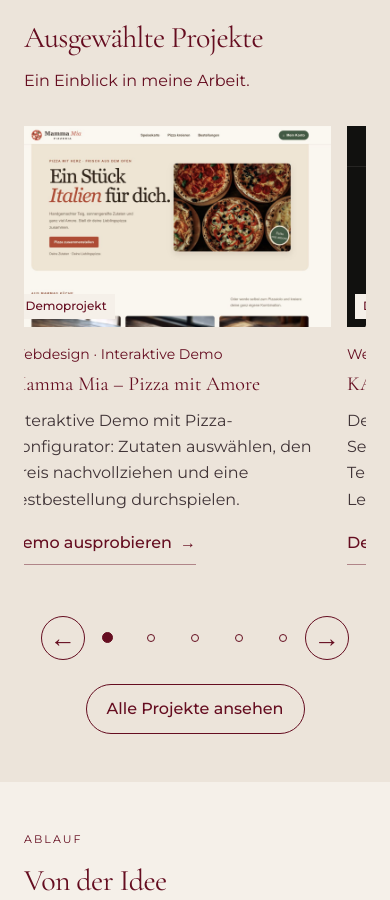
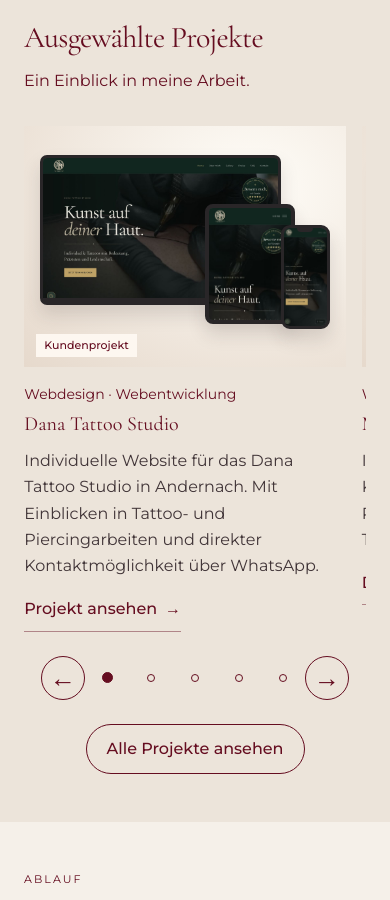
Before and after one commit to AnnaFillanna/anna-filippi.studio, a React (Vite) app: page / in a window 390 px wide. Shown: the part 4000-4900 px from the top of the page. Built offline with nearby package versions, Linux system fonts and the light colour scheme; a web font is replaced by a local one.

Commit message:
Projektkarussell mit Desktop-, Tablet- und Handyansichten ergänzen

```diff
--- a/src/components/FeaturedProjects/FeaturedProjects.module.scss
+++ b/src/components/FeaturedProjects/FeaturedProjects.module.scss
@@ -58,3 +58,21 @@
 .copy .projectDescription { margin: 12px 0 0; font: 400 16px/1.65 $sans; color: #403437; }
 
 .projectAction { display: inline-flex; align-items: center; gap: $space-xs; min-height: 44px; margin-top: $space-xs; border-bottom: 1px solid #650d2070; font: 500 #{$text-control}/1.5 $sans; }
+
+/* Responsive previews, arranged as a quiet editorial still life. */
+.image { aspect-ratio: 8 / 6; background: radial-gradient(ellipse at 70% 25%, #fffdf8, #e6d9cc); }
+.deviceScene { position: absolute; inset: 9% 5% 18%; }
+.desktopDevice, .tabletDevice, .phoneDevice {
+  position: absolute;
+  overflow: hidden;
+  background: #292628;
+  border: 3px solid #292628;
+  box-shadow: 0 10px 18px #34252726, inset 0 0 0 1px #ffffff26;
+  img { object-fit: cover; object-position: top center; }
+}
+.desktopDevice { left: 0; top: 4%; width: 83%; aspect-ratio: 16 / 10; border-radius: 7px; border-bottom-width: 7px; }
+.tabletDevice { right: 12%; bottom: 0; width: 31%; aspect-ratio: 3 / 4; border-radius: 8px; border-width: 4px; }
+.phoneDevice { right: 0; bottom: -3%; width: 17%; aspect-ratio: 9 / 19; border-radius: 9px; }
+.phoneDevice::after { content: ''; position: absolute; top: 0; left: 31%; width: 38%; height: 4px; border-radius: 0 0 4px 4px; background: #292628; }
+.badge { bottom: 10px; left: 12px; font-size: 11px; padding: 4px 8px; background: #fffaf3e8; }
+@media (max-width: 600px) { .image { aspect-ratio: 8 / 6; } }
--- a/src/components/FeaturedProjects/FeaturedProjects.tsx
+++ b/src/components/FeaturedProjects/FeaturedProjects.tsx
@@ -116,9 +116,21 @@ export default function FeaturedProjects() {
             <article>
               <a href={project.detailHref} className={styles.link}>
                 <div className={styles.image}>
-                  <img src={`/images/projects/${project.imagePrefix}-desktop.${project.imageExtension}`}
-                    alt={`Website-Vorschau: ${project.name}`} width={1440} height={900}
-                    loading="lazy" decoding="async" />
+                  <div className={styles.deviceScene}>
+                    <div className={styles.desktopDevice}>
+                      <img src={`/images/projects/${project.imagePrefix}-desktop.${project.imageExtension}`}
+                        alt={`Desktop-Vorschau: ${project.name}`} width={1440} height={900}
+                        loading="lazy" decoding="async" />
+                    </div>
+                    <div className={styles.tabletDevice} aria-hidden="true">
+                      <img src={`/images/projects/${project.imagePrefix}-mobile.${project.mobileImageExtension ?? project.imageExtension}`}
+                        alt="" loading="lazy" decoding="async" />
+                    </div>
+                    <div className={styles.phoneDevice} aria-hidden="true">
+                      <img src={`/images/projects/${project.imagePrefix}-mobile.${project.mobileImageExtension ?? project.imageExtension}`}
+                        alt="" loading="lazy" decoding="async" />
+                    </div>
+                  </div>
                   <span className={styles.badge}>{project.projectType}</span>
                 </div>
                 <div className={styles.copy}>
```
